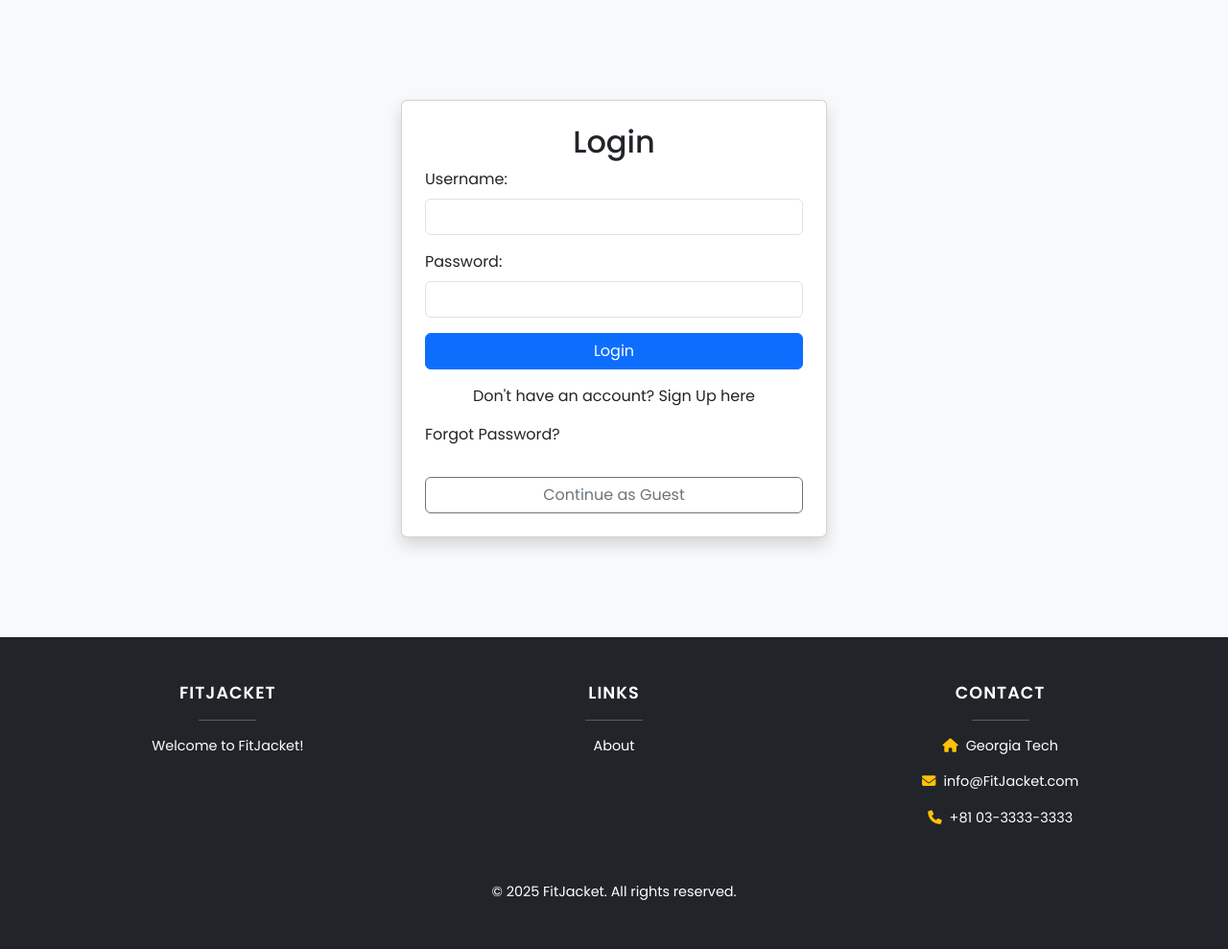
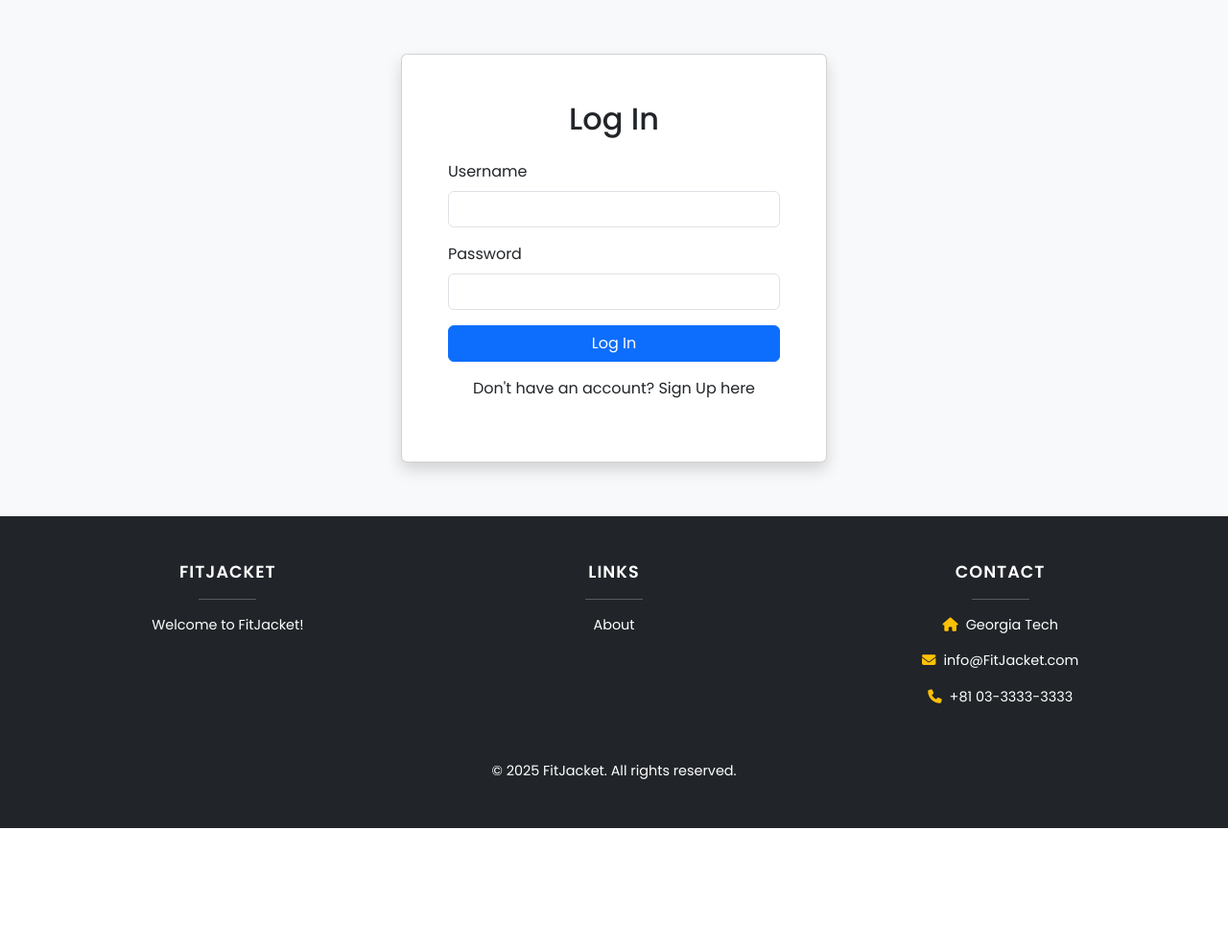
Before and after one commit to thomasg13/FitJacket, a Django app: template templates/users/login.html in a window 1280 px wide. Shown: the part 100-1089 px from the top of the page at 96% size. After the commit the page ends 963 px from the top, so only its background shows below. Run offline with Django 3.2, Linux system fonts and the light colour scheme; the template is opened without the code that fills it, so the values that code supplies are empty; some libraries are stand-ins or nearby versions.

```diff
--- a/templates/users/login.html
+++ b/templates/users/login.html
@@ -1,44 +1,35 @@
-{% extends 'base.html' %}
+{% extends "base.html" %}
+{% load static %}
 
 {% block content %}
-<div class="container mt-5 mb-5">
+<div class="container">
   <div class="row justify-content-center">
     <div class="col-md-6">
-            <div class="card p-4 shadow">
-                <h2 class="text-center">Login</h2>
-
-                {% if messages %}
-                    {% for message in messages %}
-                        <div class="alert alert-danger">{{ message }}</div>
-                    {% endfor %}
-                {% endif %}
-
+      <div class="card shadow">
+        <div class="card-body p-5">
+          <h2 class="text-center mb-4">Log In</h2>
           <form method="post">
             {% csrf_token %}
-
             <div class="mb-3">
-                        <label class="form-label">Username:</label>
-                        <input type="text" name="username" class="form-control" required>
+              <label for="id_username" class="form-label">Username</label>
+              <input type="text" name="username" class="form-control" id="id_username" required>
             </div>
-
             <div class="mb-3">
-                        <label class="form-label">Password:</label>
-                        <input type="password" name="password" class="form-control" required>
+              <label for="id_password" class="form-label">Password</label>
+              <input type="password" name="password" class="form-control" id="id_password" required>
             </div>
-
-                    <button type="submit" class="btn btn-primary w-100">Login</button>
+            <div class="d-grid gap-2">
+              <button type="submit" class="btn btn-primary">Log In</button>
+            </div>
           </form>
-
-                <p class="mt-3 text-center">
-                    Don't have an account? <a href="{% url 'users:signup' %}{% if request.GET.next %}?next={{ request.GET.next }}{% endif %}">Sign Up here</a>
-                </p>
-
-                <p>
-                    <a href="{% url 'users:forgot_password' %}" class="forgot-password">Forgot Password?</a>
-                </p>
-
+          {% if form.errors %}
+          <div class="alert alert-danger mt-3">
+            Your username and password didn't match. Please try again.
+          </div>
+          {% endif %}
           <div class="text-center mt-3">
-                    <a href="{% url 'home:index' %}" class="btn btn-outline-secondary w-100">Continue as Guest</a>
+            <p>Don't have an account? <a href="{% url 'users:signup' %}">Sign Up here</a></p>
+          </div>
         </div>
       </div>
     </div>
```
Also changed, not shown: users/views.py (+3 -14 lines). Lines whose indentation alone changed are shown as unchanged.
